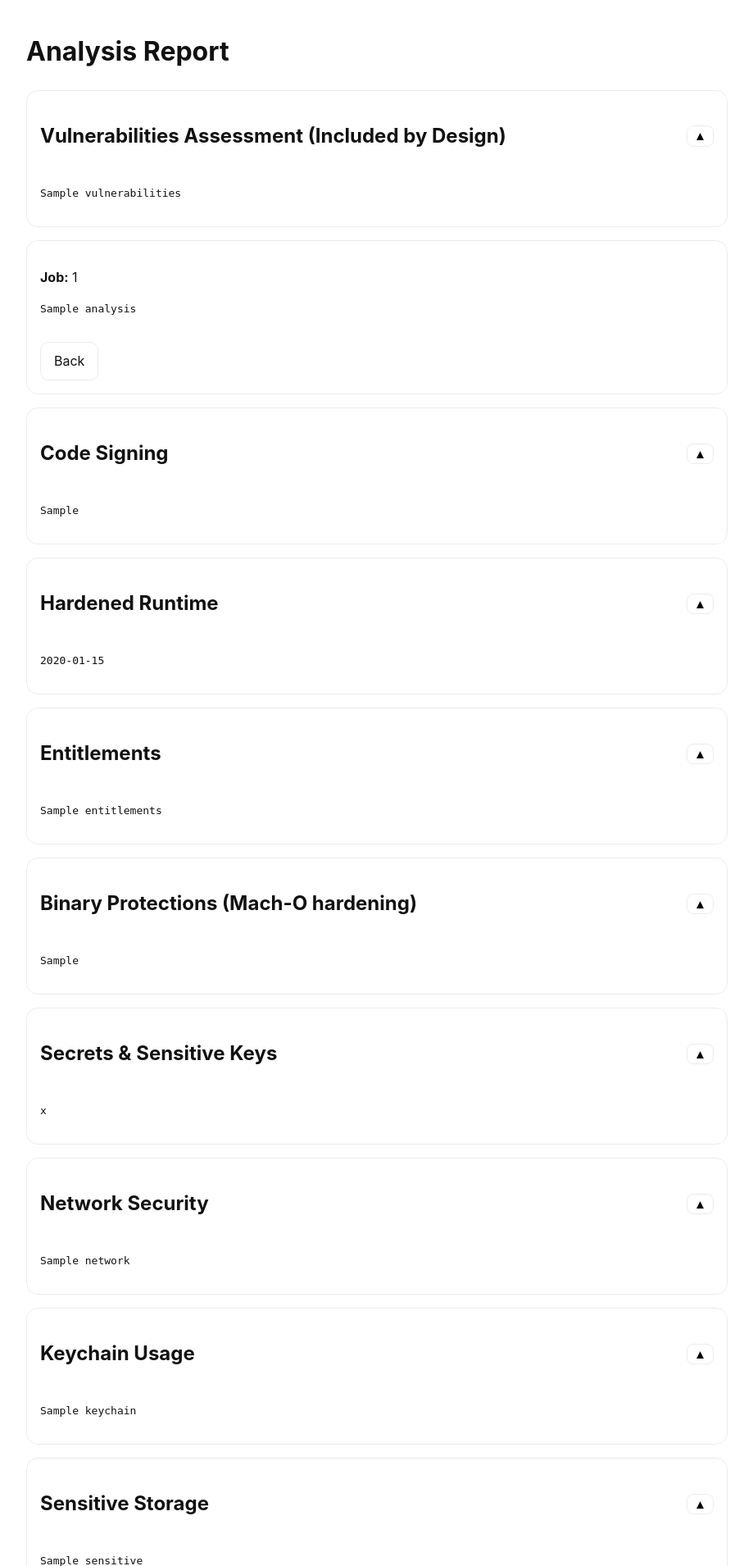
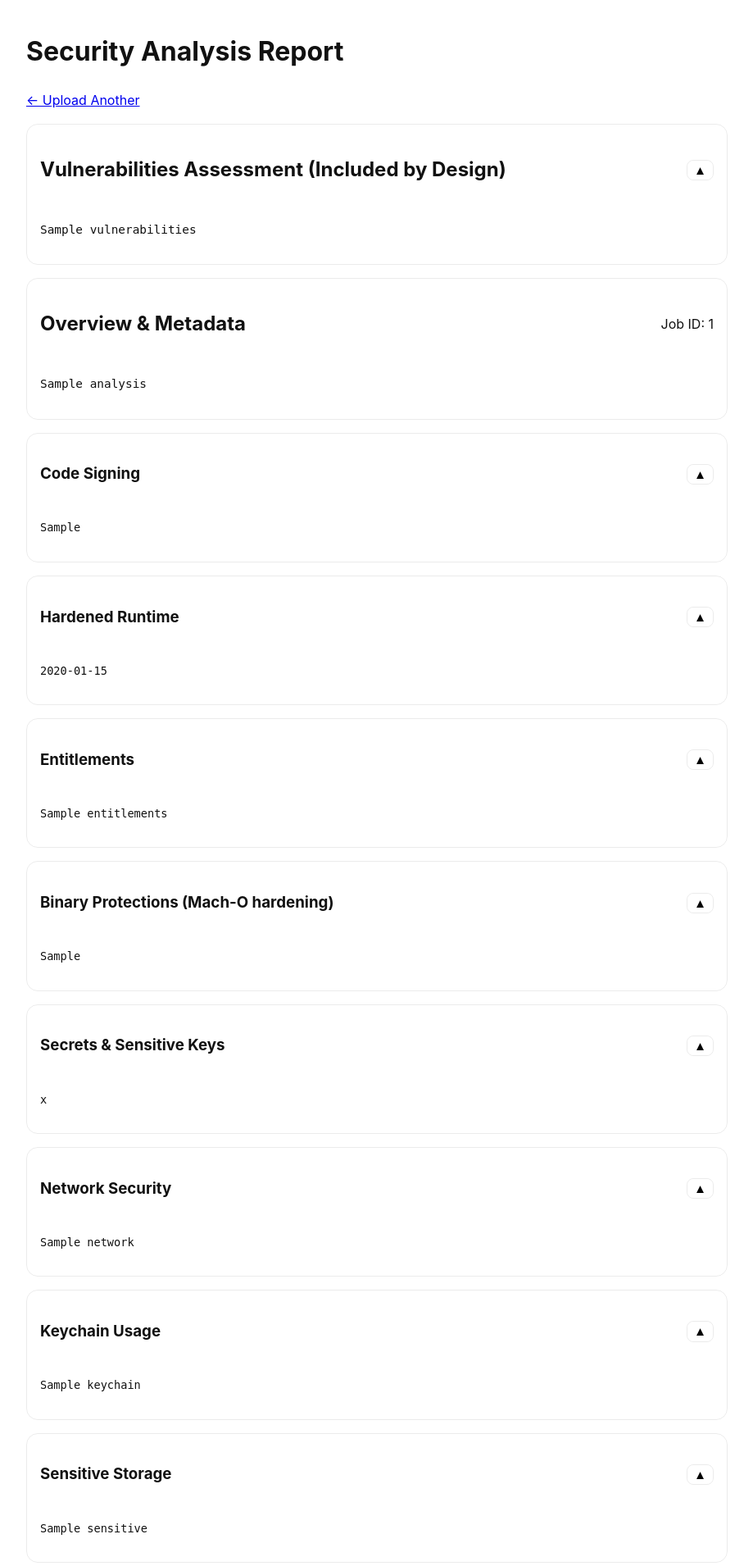
Before and after one commit to DAppSF/DAppSF, a Python web app: template templates/result.html in a window 1280 px wide. Shown: the part 95-2005 px from the top of the page at 82% size, without its empty margins (180-1099 px from the left). Run offline with Jinja, Linux system fonts and the light colour scheme; the template is opened without the code that fills it: most values are stand-ins (such as "Sample title", 1, 10 or a date in 2020).

Commit message:
style: redesign result template with high-contrast UI and formatting
Co-authored-by: aider (gemini/gemini-3.5-flash-lite) <aider@aider.chat>

```diff
--- a/templates/result.html
+++ b/templates/result.html
@@ -1,190 +1,101 @@
 {% extends 'base.html' %}
 {% block body %}
-<h1>Analysis Report</h1>
+<div class="container my-4" style="max-width: 1200px;">
+  <div class="d-flex justify-content-between align-items-center mb-4">
+    <h1 class="h3 fw-bold text-dark">Security Analysis Report</h1>
+    <a class="btn btn-outline-secondary btn-sm" href="{{ url_for('main.home') }}">← Upload Another</a>
+  </div>
 
-<section class="card border-danger">
-  <div class="card-header bg-danger text-white">
-    <h2>Vulnerabilities Assessment (Included by Design)</h2>
-    <button class="collapse-btn" type="button" onclick="toggleCollapse(this)">▼</button>
+  <section class="card shadow-sm mb-4 border-danger">
+    <div class="card-header bg-danger text-white d-flex justify-content-between align-items-center">
+      <h2 class="h5 mb-0 fw-semibold">Vulnerabilities Assessment (Included by Design)</h2>
+      <button class="btn btn-sm btn-light text-danger fw-bold collapse-btn" type="button" onclick="toggleCollapse(this)">▼</button>
     </div>
-  <div class="card-content">
+    <div class="card-body bg-light">
       {% if vulnerabilities %}
-    <pre>{{ vulnerabilities }}</pre>
+      <pre class="mb-0 text-dark font-monospace bg-white p-3 rounded border" style="white-space: pre-wrap; font-size: 0.9rem;">{{ vulnerabilities }}</pre>
       {% else %}
-    <p>No vulnerabilities detected.</p>
+      <p class="text-muted mb-0">No vulnerabilities detected.</p>
       {% endif %}
     </div>
   </section>
 
-<section class="card">
-  <p class="meta"><strong>Job:</strong> {{ job_id }}</p>
+  <section class="card shadow-sm mb-4 border-primary">
+    <div class="card-header bg-primary text-white d-flex justify-content-between align-items-center">
+      <h2 class="h5 mb-0 fw-semibold">Overview & Metadata</h2>
+      <span class="badge bg-light text-dark">Job ID: {{ job_id }}</span>
+    </div>
+    <div class="card-body bg-light">
       {% if analysis %}
-  <pre>{{ analysis }}</pre>
+      <pre class="mb-0 text-dark font-monospace bg-white p-3 rounded border" style="white-space: pre-wrap; font-size: 0.9rem;">{{ analysis }}</pre>
       {% else %}
-  <p>No analysis yet.</p>
+      <p class="text-muted mb-0">No analysis available.</p>
       {% endif %}
-  <a class="button" href="{{ url_for('main.home') }}">Back</a>
-</section>
-<section class="card">
-  <div class="card-header">
-    <h2>Code Signing</h2>
-    <button class="collapse-btn" type="button" onclick="toggleCollapse(this)">▼</button>
-  </div>
-  <div class="card-content">
-    {% if code_signing %}<pre>{{ code_signing }}</pre>{% else %}<p>No code_signing found.</p>{% endif %}
     </div>
   </section>
-<section class="card">
-  <h2>Hardened Runtime</h2>
-  {% if hardened_runtime %}
-  <pre>{{ hardened_runtime }}</pre>
+
+  <div class="row">
+    {% set items = [
+      ("Code Signing", code_signing),
+      ("Hardened Runtime", hardened_runtime),
+      ("Entitlements", entitlements),
+      ("Binary Protections (Mach-O hardening)", binary_protections),
+      ("Secrets & Sensitive Keys", secrets),
+      ("Network Security", network),
+      ("Keychain Usage", keychain),
+      ("Sensitive Storage", sensitive),
+      ("IPC", ipc),
+      ("Dynamic Tracing", dynamic_tracing),
+      ("Dylib Injection / Hijacking", dylib_injection),
+      ("Privacy / TCC", privacy),
+      ("Update Mechanisms", updates),
+      ("Helpers & Privileged Ops", helpers),
+      ("URL Schemes & AppleScript/JXA", url_schemes),
+      ("Crash Handling & Logs", crash_handling),
+      ("Plugins / Extensions / Interpreters", plugins),
+      ("Notarization / Gatekeeper / Quarantine", notarization),
+      ("Persistence & Auto-Start", persistence)
+    ] %}
+
+    {% for title, content in items %}
+    <div class="col-md-6 mb-4">
+      <section class="card shadow-sm h-100 border-secondary">
+        <div class="card-header bg-secondary text-white d-flex justify-content-between align-items-center">
+          <h3 class="h6 mb-0 fw-semibold text-white">{{ title }}</h3>
+          <button class="btn btn-sm btn-light text-secondary fw-bold collapse-btn" type="button" onclick="toggleCollapse(this)">▼</button>
+        </div>
+        <div class="card-body bg-light">
+          <div class="card-content">
+            {% if content %}
+            <pre class="mb-0 text-dark font-monospace bg-white p-3 rounded border" style="white-space: pre-wrap; font-size: 0.85rem; max-height: 300px; overflow-y: auto;">{{ content }}</pre>
             {% else %}
-  <p>No hardened_runtime found.</p>
+            <p class="text-muted mb-0 small">No data recorded.</p>
             {% endif %}
+          </div>
+        </div>
       </section>
-<section class="card">
-  <h2>Entitlements</h2>
-  {% if entitlements %}
-  <pre>{{ entitlements }}</pre>
+    </div>
+    {% endfor %}
+  </div>
+
+  <section class="card shadow-sm mb-4 border-dark">
+    <div class="card-header bg-dark text-white d-flex justify-content-between align-items-center">
+      <h2 class="h5 mb-0 fw-semibold">Extracted Strings</h2>
+      <button class="btn btn-sm btn-light text-dark fw-bold collapse-btn" type="button" onclick="toggleCollapse(this)">▼</button>
+    </div>
+    <div class="card-body bg-light">
+      <div class="card-content">
+        {% if strings %}
+        <pre class="mb-0 text-dark font-monospace bg-white p-3 rounded border" style="white-space: pre-wrap; font-size: 0.85rem; max-height: 400px; overflow-y: auto;">{{ strings }}</pre>
         {% else %}
-  <p>No entitlements found.</p>
+        <p class="text-muted mb-0">No strings found.</p>
         {% endif %}
+      </div>
+    </div>
   </section>
-<section class="card">
-  <h2>Binary Protections (Mach-O hardening)</h2>
-  {% if binary_protections %}
-  <pre>{{ binary_protections }}</pre>
-  {% else %}
-  <p>No binary_protections found.</p>
-  {% endif %}
-</section>
-<section class="card">
-  <h2>Secrets & Sensitive Keys</h2>
-  {% if secrets %}
-  <pre>{{ secrets }}</pre>
-  {% else %}
-  <p>No secrets found.</p>
-  {% endif %}
-</section>
-<section class="card">
-  <h2>Network Security</h2>
-  {% if network %}
-  <pre>{{ network }}</pre>
-  {% else %}
-  <p>No network found.</p>
-  {% endif %}
-</section>
-<section class="card">
-  <h2>Keychain Usage</h2>
-  {% if keychain %}
-  <pre>{{ keychain }}</pre>
-  {% else %}
-  <p>No keychain found.</p>
-  {% endif %}
-</section>
-<section class="card">
-  <h2>Sensitive Storage</h2>
-  {% if sensitive %}
-  <pre>{{ sensitive }}</pre>
-  {% else %}
-  <p>No sensitive found.</p>
-  {% endif %}
-</section>
-<section class="card">
-  <h2>IPC</h2>
-  {% if ipc %}
-  <pre>{{ ipc }}</pre>
-  {% else %}
-  <p>No ipc found.</p>
-  {% endif %}
-</section>
-<section class="card">
-  <h2>Dynamic Tracing</h2>
-  {% if dynamic_tracing %}
-  <pre>{{ dynamic_tracing }}</pre>
-  {% else %}
-  <p>No dynamic_tracing found.</p>
-  {% endif %}
-</section>
-<section class="card">
-  <h2>Dylib Injection / Hijacking</h2>
-  {% if dylib_injection %}
-  <pre>{{ dylib_injection }}</pre>
-  {% else %}
-  <p>No dylib_injection found.</p>
-  {% endif %}
-</section>
-<section class="card">
-  <h2>Privacy / TCC</h2>
-  {% if privacy %}
-  <pre>{{ privacy }}</pre>
-  {% else %}
-  <p>No privacy found.</p>
-  {% endif %}
-</section>
-<section class="card">
-  <h2>Update Mechanisms</h2>
-  {% if updates %}
-  <pre>{{ updates }}</pre>
-  {% else %}
-  <p>No updates found.</p>
-  {% endif %}
-</section>
-<section class="card">
-  <h2>Helpers & Privileged Ops</h2>
-  {% if helpers %}
-  <pre>{{ helpers }}</pre>
-  {% else %}
-  <p>No helpers found.</p>
-  {% endif %}
-</section>
-<section class="card">
-  <h2>URL Schemes & AppleScript/JXA</h2>
-  {% if url_schemes %}
-  <pre>{{ url_schemes }}</pre>
-  {% else %}
-  <p>No url_schemes found.</p>
-  {% endif %}
-</section>
-<section class="card">
-  <h2>Crash Handling & Logs</h2>
-  {% if crash_handling %}
-  <pre>{{ crash_handling }}</pre>
-  {% else %}
-  <p>No crash_handling found.</p>
-  {% endif %}
-</section>
-<section class="card">
-  <h2>Plugins / Extensions / Interpreters</h2>
-  {% if plugins %}
-  <pre>{{ plugins }}</pre>
-  {% else %}
-  <p>No plugins found.</p>
-  {% endif %}
-</section>
-<section class="card">
-  <h2>Notarization / Gatekeeper / Quarantine</h2>
-  {% if notarization %}
-  <pre>{{ notarization }}</pre>
-  {% else %}
-  <p>No notarization found.</p>
-  {% endif %}
-</section>
-<section class="card">
-  <h2>Persistence & Auto-Start</h2>
-  {% if persistence %}
-  <pre>{{ persistence }}</pre>
-  {% else %}
-  <p>No persistence found.</p>
-  {% endif %}
-</section>
-<section class="card">
-  <h2>strings</h2>
-  <button class="collapse-btn" onclick="toggleCollapse(this)">▼</button>
-  {% if strings %}
-  <pre>{{ strings }}</pre>
-  {% else %}
-  <p>No strings found.</p>
-  {% endif %}
-</section>
+
+  <div class="text-center mb-5">
+    <a class="btn btn-primary px-4 py-2" href="{{ url_for('main.home') }}">← Back to Upload</a>
+  </div>
+</div>
 {% endblock %}
```
Lines whose indentation alone changed are shown as unchanged.
